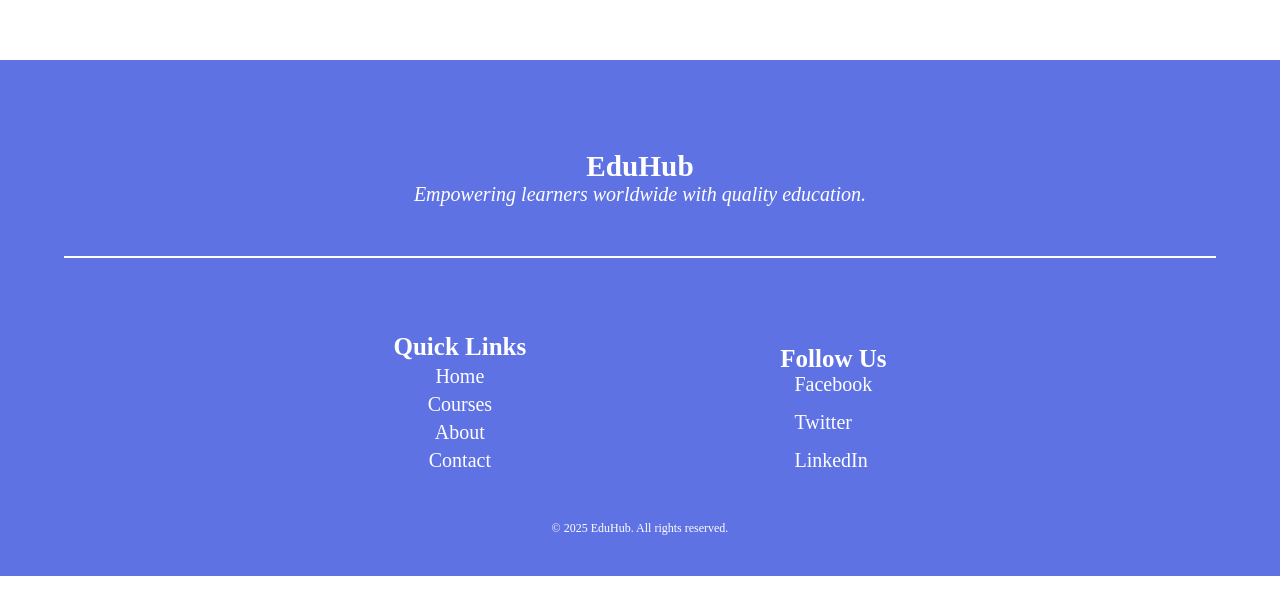
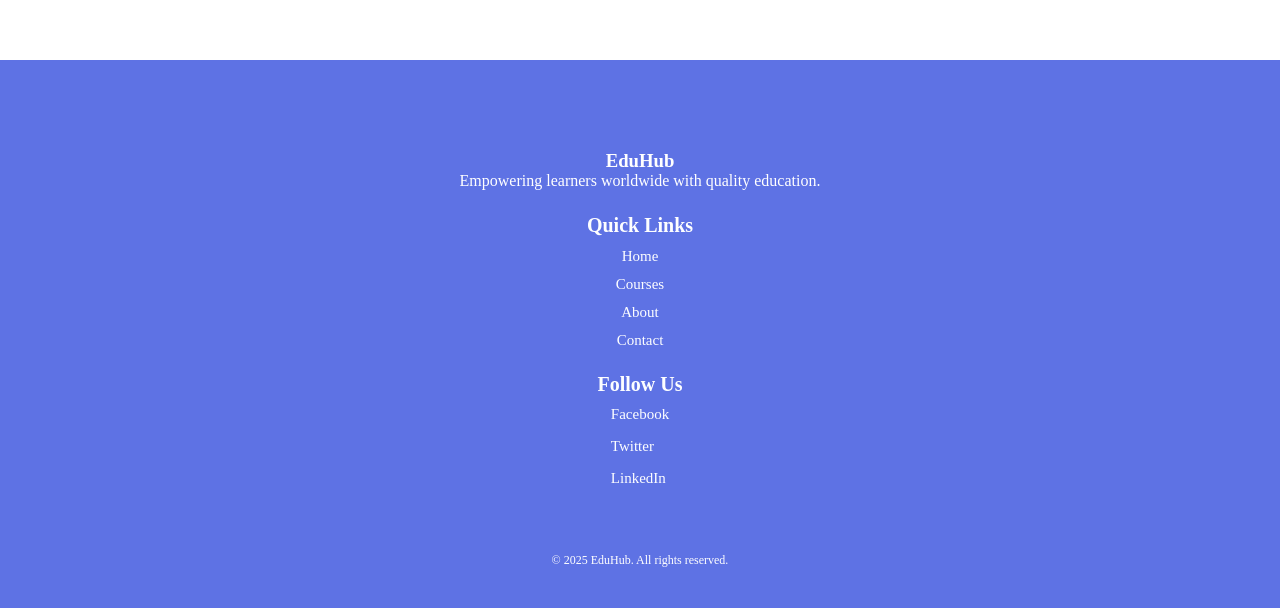
Before and after one commit to Mitchelxebec/E-learning, a plain HTML site: page index.html in a window 1280 px wide. Shown: the part 2517-3125 px from the top of the page. Before the commit the page ends 3093 px from the top, so only its background shows below. Drawn offline with Linux system fonts and the light colour scheme.

Commit message:
worked on the nav section

```diff
--- a/e-learning.css
+++ b/e-learning.css
@@ -220,19 +220,11 @@
     padding-block: 80px;
 }
 
-/* .testimonials-grid {
-    display: flex;
-    flex-wrap: wrap;
-    gap: 10px;
-    justify-content: center;
-} */
-
 .testimonials-grid {
     display: flex;
     flex-wrap: wrap;
     gap: 10px;
     justify-content: center;
-    /* Ensure cards center horizontally */
     text-align: center;
 }
 
@@ -252,6 +244,12 @@
 }
 
 /* contact section */
+.contact-section {
+    flex: 1;
+    padding-bottom: 120px;
+}
+
+
 .contact-section .container {
     margin: auto;
     max-width: 900px;
@@ -409,55 +407,46 @@ footer {
     text-decoration: none;
 }
 
-.footer-content div:first-child {
-    display: block;
-    width: 90vw;
-    border-bottom: 2px solid white;
-    font-size: 25px;
-    text-align: center;
-    padding-bottom: 50px;
-    margin-bottom: 75px;
-}
-
-.footer-content div:nth-last-child(-n+2) {
-    display: inline-block;
-    justify-content: space-between;
-    gap: 100px;
-    height: 50px;
-    font-size: 25px;
-}
-
-.footer-content div:nth-last-child(2) {
-    margin-right: 250px;
-    flex-wrap: wrap;
-    justify-content: space-between;
-}
-
-.footer-section .social-links {
-    display: flex;
-    flex-direction: column;
-    height: 50px;
-}
-
-.footer-section p {
-    font-style: italic;
-    font-size: 20px;
-}
-
 .footer-section a {
     color: #fdfeff;
-    font-size: 20px;
+    font-size: 15px;
 }
 
 .footer-bottom {
     font-size: 12px;
 }
 
-/* 2. Contact section fix – make sure it's tall enough and doesn’t collapse */
-.contact-section {
-    flex: 1;
-    padding-bottom: 120px;
-    /* Enough space between form and footer */
+.footer-content {
+    display: flex;
+    flex-direction: column;
+    gap: 24px;
+    align-items: center;
+}
+
+.main-footer h4 {
+    color: #fdfeff;
+    font-size: 20px;
+    margin-bottom: 10px;
+}
+
+.footer-content>.footer-section:nth-child(2),
+.footer-content>.footer-section:nth-child(3) {
+    display: flex;
+    flex-direction: column;
+    align-items: center;
+    text-align: center;
+}
+
+/* wrap “Quick Links” & “Follow Us” in a horizontal sub‑row */
+.footer-content>.footer-section:nth-child(2),
+.footer-content>.footer-section:nth-child(3) {
+    flex: 1 1 130px;
+}
+
+.footer-links {
+    display: flex;
+    flex-direction: column;
+    gap: 10px;
 }
 
 /* 6. Footer stays at the bottom */
@@ -527,6 +516,10 @@ footer {
 
 /* Phones: max-width 480px */
 @media (max-width: 480px) {
+    .main-header {
+        position: static;
+    }
+
     .logo h1 {
         font-size: 28px;
     }
@@ -539,7 +532,7 @@ footer {
 
     .hero-section {
         padding: 30px 15px;
-        margin-top: 90px;
+        margin-top: 0;
     }
 
     .hero-section h2 {
@@ -558,7 +551,16 @@ footer {
 
     .testimonials-section .container {
         max-width: 100%;
-        padding: 0 16px;
+        padding: 10px 16px;
+    }
+
+    .footer-content-row {
+        gap: 16px;
+    }
+
+    .footer-links a,
+    .social-links a {
+        font-size: 0.75rem;
     }
 
     .footer-content div:nth-last-child(-n+2) {
```
